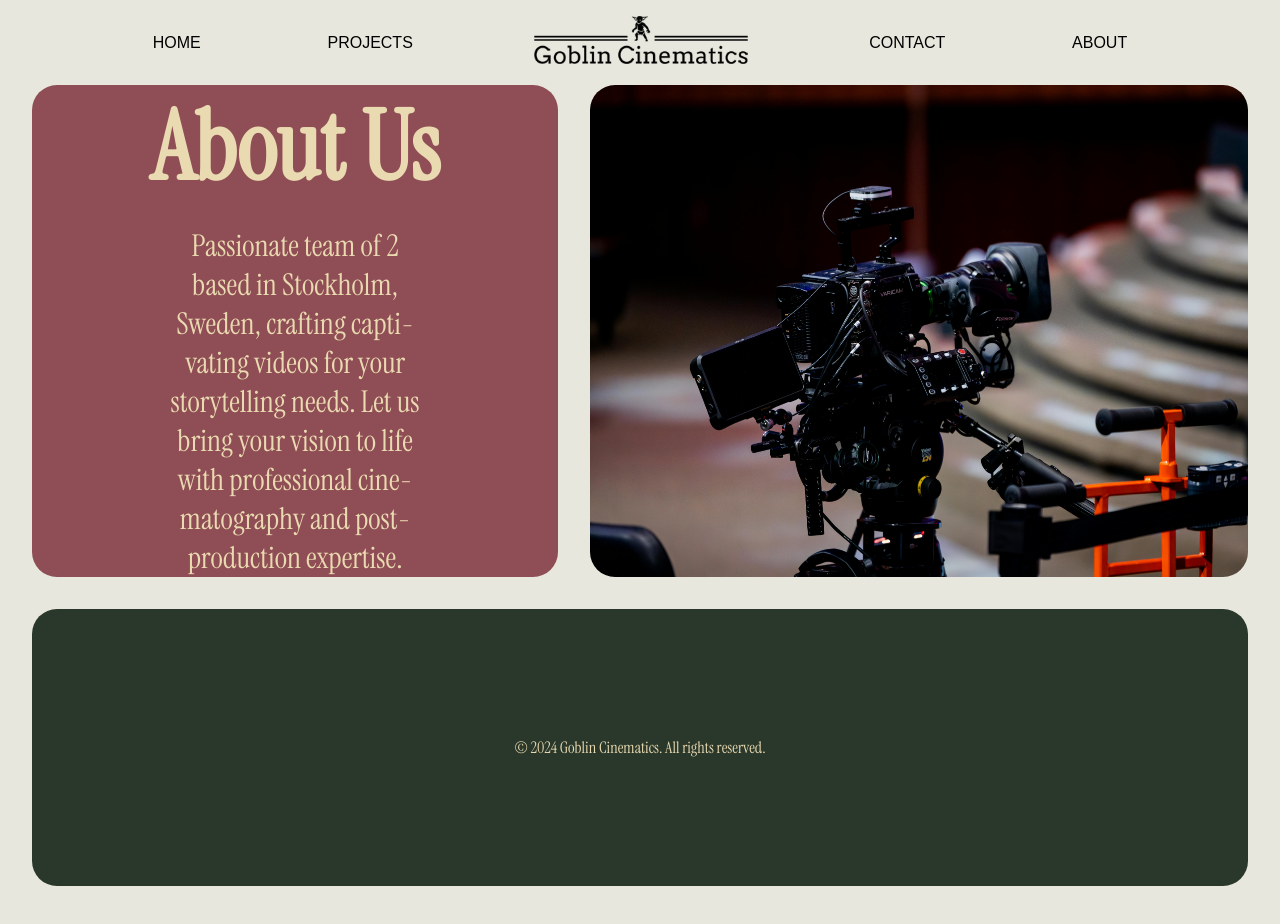
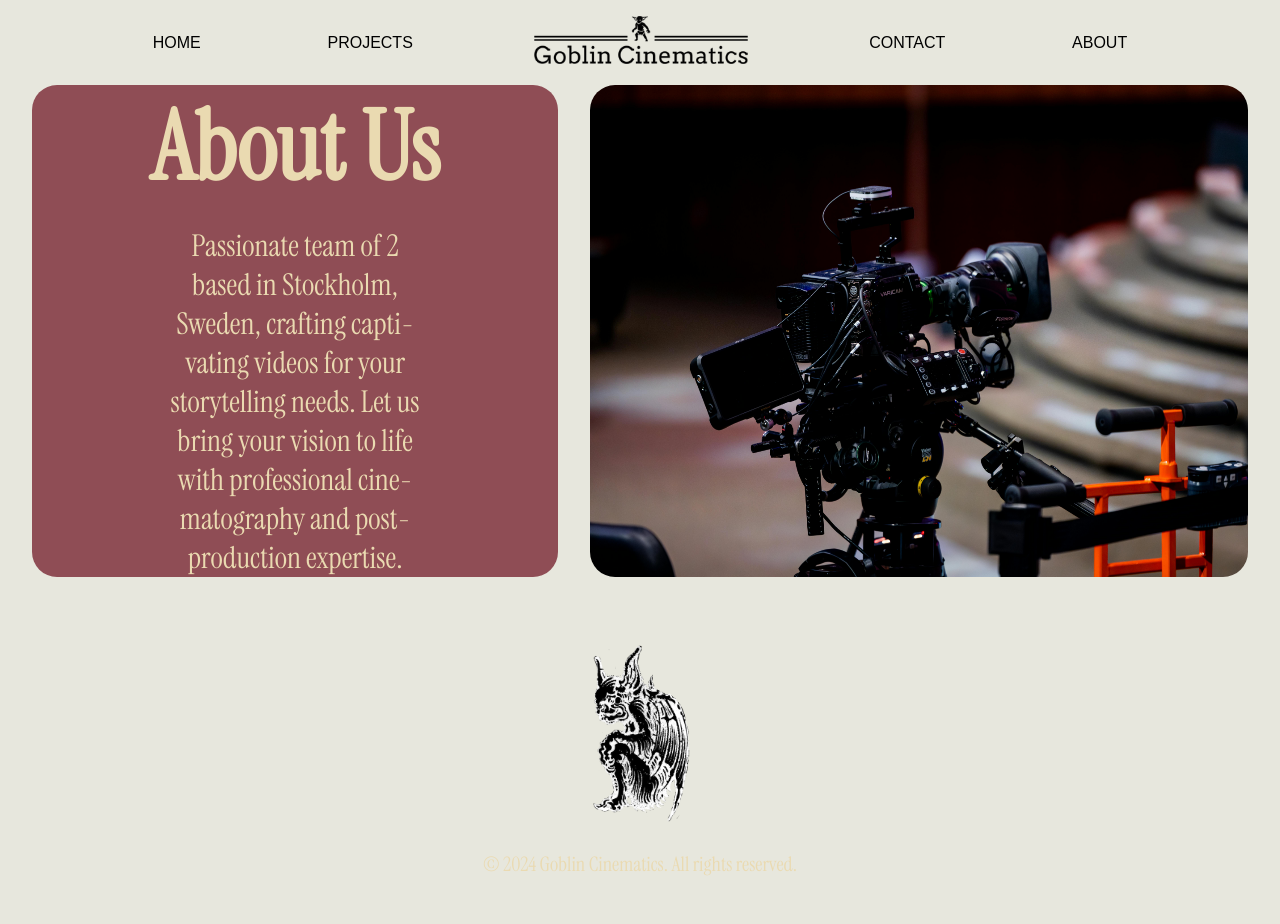
Before and after one commit to txmpold/goblin-cinematics, a React (Vite) app: page /about in a window 1280 px wide. Shown: the top 924 px of the page. Built offline with nearby package versions, Linux system fonts and the light colour scheme.

Commit message:
add logo to footer

```diff
--- a/src/components/Footer.css
+++ b/src/components/Footer.css
@@ -1,8 +1,15 @@
 footer {
   text-align: center;
+  font-size: 20px;
   margin-bottom: 2rem;
-  padding: 7rem 0;
-  background: var(--secondary-color);
+  padding: 2rem 0;
+  background: var(--custom-green);
   color: var(--text-color);
   border-radius: 25px;
 }
+
+footer img {
+  width: 7rem;
+  height: auto;
+  filter: invert(1);
+}
--- a/src/components/Footer.tsx
+++ b/src/components/Footer.tsx
@@ -1,8 +1,11 @@
+import goblin from "../assets/images/goblin.png";
+import "../pages/animation.css";
 import "./Footer.css";
 
 export default function Footer() {
   return (
-    <footer>
+    <footer className="slide-up">
+      <img src={goblin} alt="Goblin Cinematics Logo" />
       <p>© 2024 Goblin Cinematics. All rights reserved.</p>
     </footer>
   );
```
